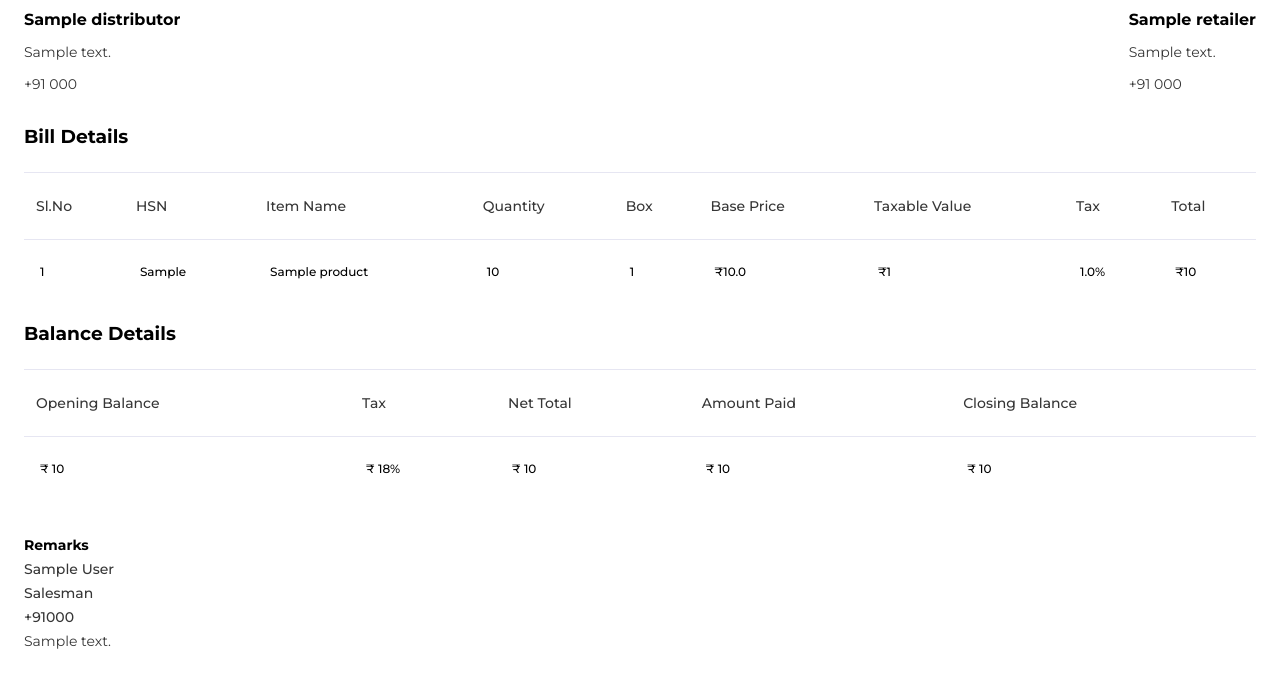
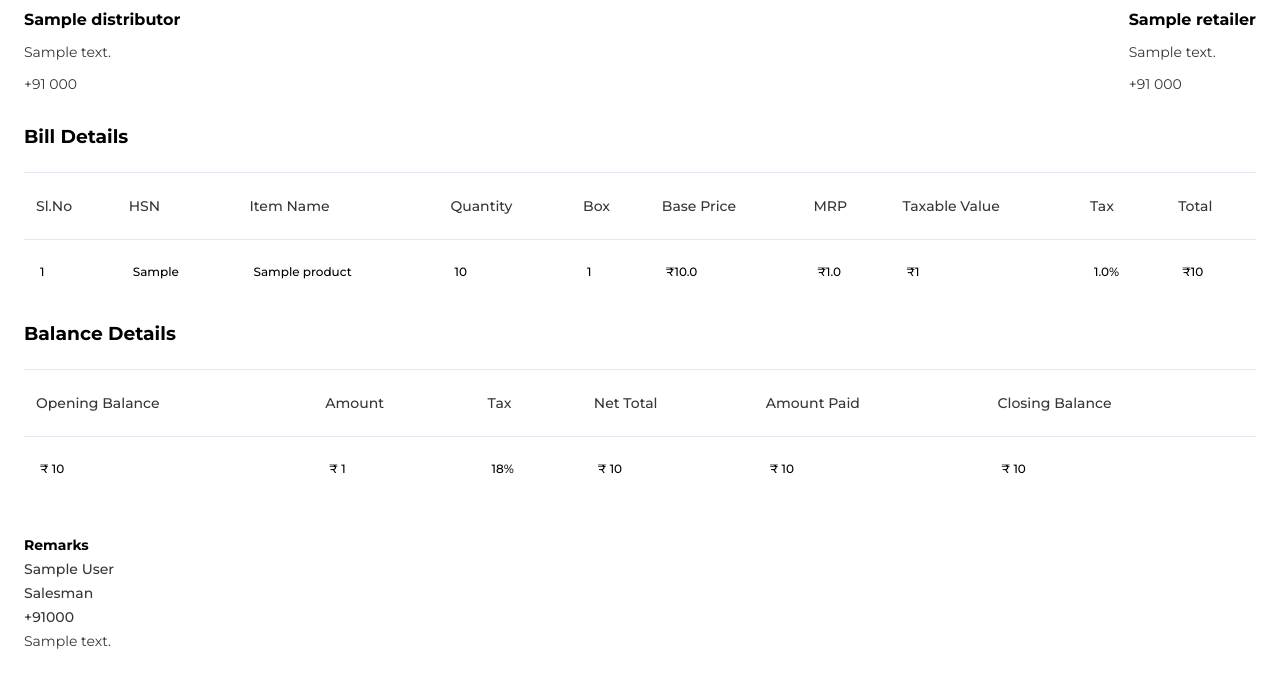
Before and after one commit to chetanjrao/instantkhata, a Django app: page /salesman/sales/invoice/1 in a window 1280 px wide. Shown: the part 175-855 px from the top of the page. Run offline with Django 3.2, Linux system fonts and the light colour scheme; tables that the repository leaves empty hold one stand-in row (values such as "Sample post").

Commit message:
changed invoice

```diff
--- a/salesman/templates/invoice.html
+++ b/salesman/templates/invoice.html
@@ -52,6 +52,7 @@
                     <th>Quantity</th>
                     <th>Box</th>
                     <th>Base Price</th>
+                    <th>MRP</th>
                     <th>Taxable Value</th>
                     <th>Tax</th>
                     <th>Total</th>
@@ -65,6 +66,7 @@
                         <td>{{ sale.quantity }}</td>
                         <td>{{ sale.box|floatformat:"0" }}</td>
                         <td>&#x20b9;{{ sale.product.base_price }}</td>
+                        <td>&#x20b9;{{ sale.product.mrp }}</td>
                         <td>&#x20b9;{{ sale.taxable_value|floatformat:-2 }}</td>
                         <td>{{ sale.tax }}%</td>
                         <td>&#x20b9;{{ sale.amount|floatformat:-2 }}</td>
@@ -79,6 +81,7 @@
                 <table>
                     <thead>
                         <th>Opening Balance</th>
+                        <th>Amount</th>
                         <th>Tax</th>
                         <th>Net Total</th>
                         <th>Amount Paid</th>
@@ -87,7 +90,8 @@
                     <tbody>
                         <tr>
                             <td>&#x20b9; {{ balance_sheet.opening_balance|floatformat:-2 }}</td>
-                            <td>&#x20b9; {{ 18 }}%</td>
+                            <td>&#x20b9; {{ amount|floatformat:-2 }} </td>
+                            <td>{{ 18 }}%</td>
                             <td>&#x20b9; {{ invoice.total_amount|floatformat:-2 }}</td>
                             <td>&#x20b9; {{ invoice.amount_paid|floatformat:-2 }}</td>
                             <td>&#x20b9; {{ balance_sheet.closing_balance|floatformat:-2 }}</td>
--- a/salesman/views.py
+++ b/salesman/views.py
@@ -40,7 +40,10 @@ class InvoiceCreationView(APIView):
 def invoice_view(request, invoice):
     try:
         invoice = Invoice.objects.get(uid=invoice)
+        amount = 0
+        for sale in invoice.sales.all():
+            amount += sale.taxable_value
         balance_sheet = BalanceSheet.objects.get(invoice=invoice)
-        return render(request, "invoice.html", { "invoice": invoice, "balance_sheet": balance_sheet })
+        return render(request, "invoice.html", { "invoice": invoice, "balance_sheet": balance_sheet, "amount": amount })
     except Invoice.DoesNotExist:
         return HttpResponse("Requested entity does not exist")
```
